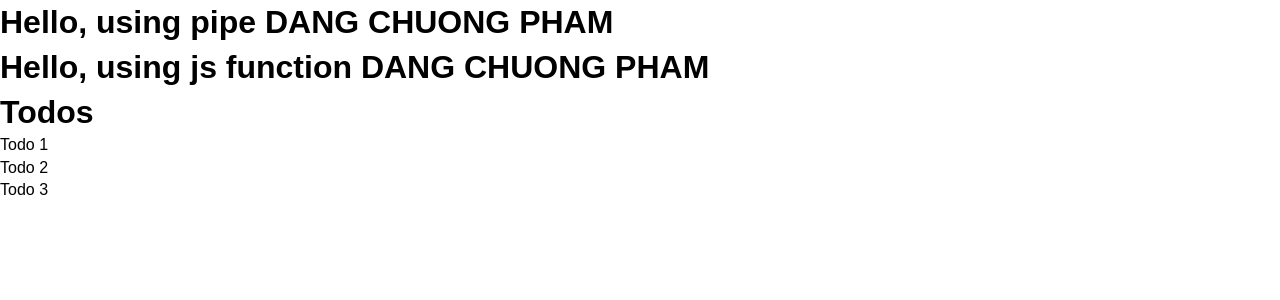
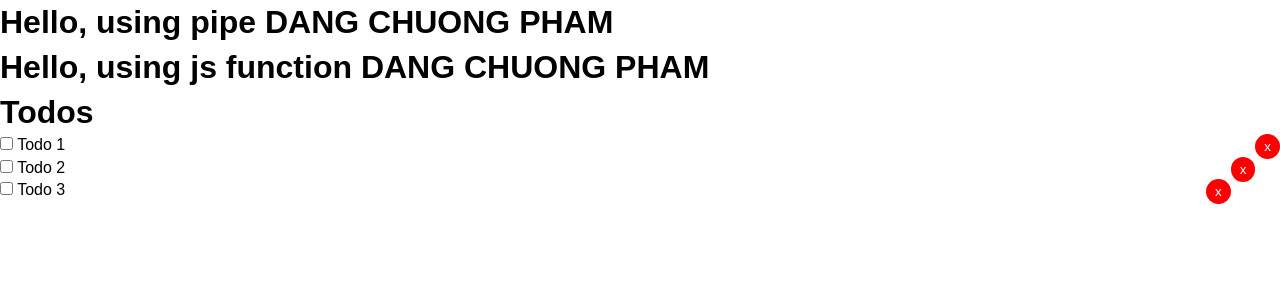
Before and after one commit to CodeLyoko2610/angular-todo-list-one, an Angular app: page / in a window 1280 px wide. Shown: the top 300 px of the page. Built offline with nearby package versions, Linux system fonts and the light colour scheme.

Commit message:
Styling for todo-item component.

```diff
--- a/src/app/components/todo-item/todo-item.component.css
+++ b/src/app/components/todo-item/todo-item.component.css
@@ -0,0 +1,19 @@
+.del {
+  background: #ff0000;
+  color: #fff;
+  border: none;
+  padding: 5px 9px;
+  border-radius: 50%;
+  cursor: pointer;
+  float: right;
+}
+
+.todo {
+  background: #f4f4f4;
+  padding: 10px;
+  border-bottom: 1px #ccc dotted;
+}
+
+.is-completed {
+  text-decoration: line-through;
+}
--- a/src/app/components/todo-item/todo-item.component.html
+++ b/src/app/components/todo-item/todo-item.component.html
@@ -1,3 +1,7 @@
+<div>
 <p>
+  <input type="checkbox" />
   {{todo.title}}
+  <button class="del">x</button>
 </p>
+</div>
```
